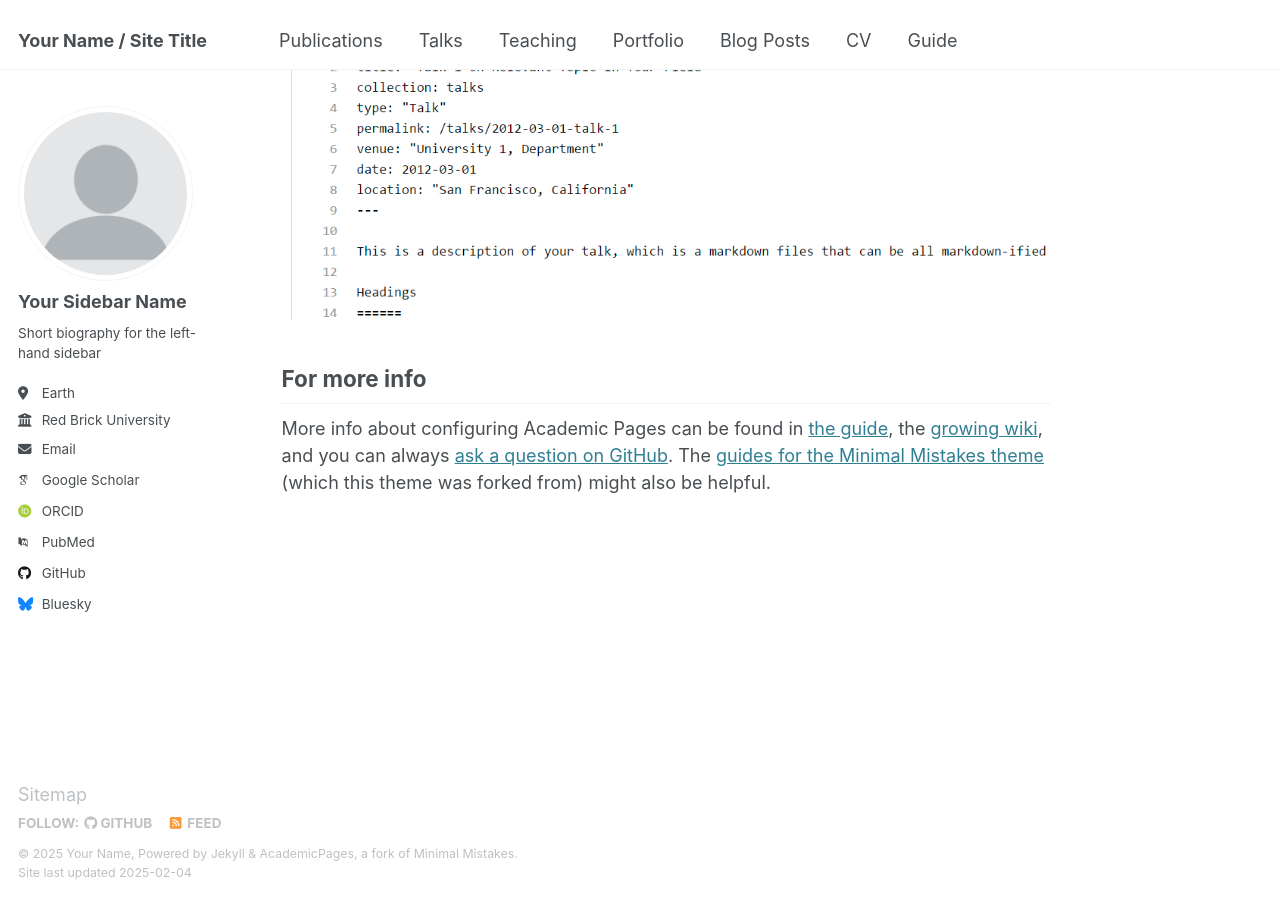
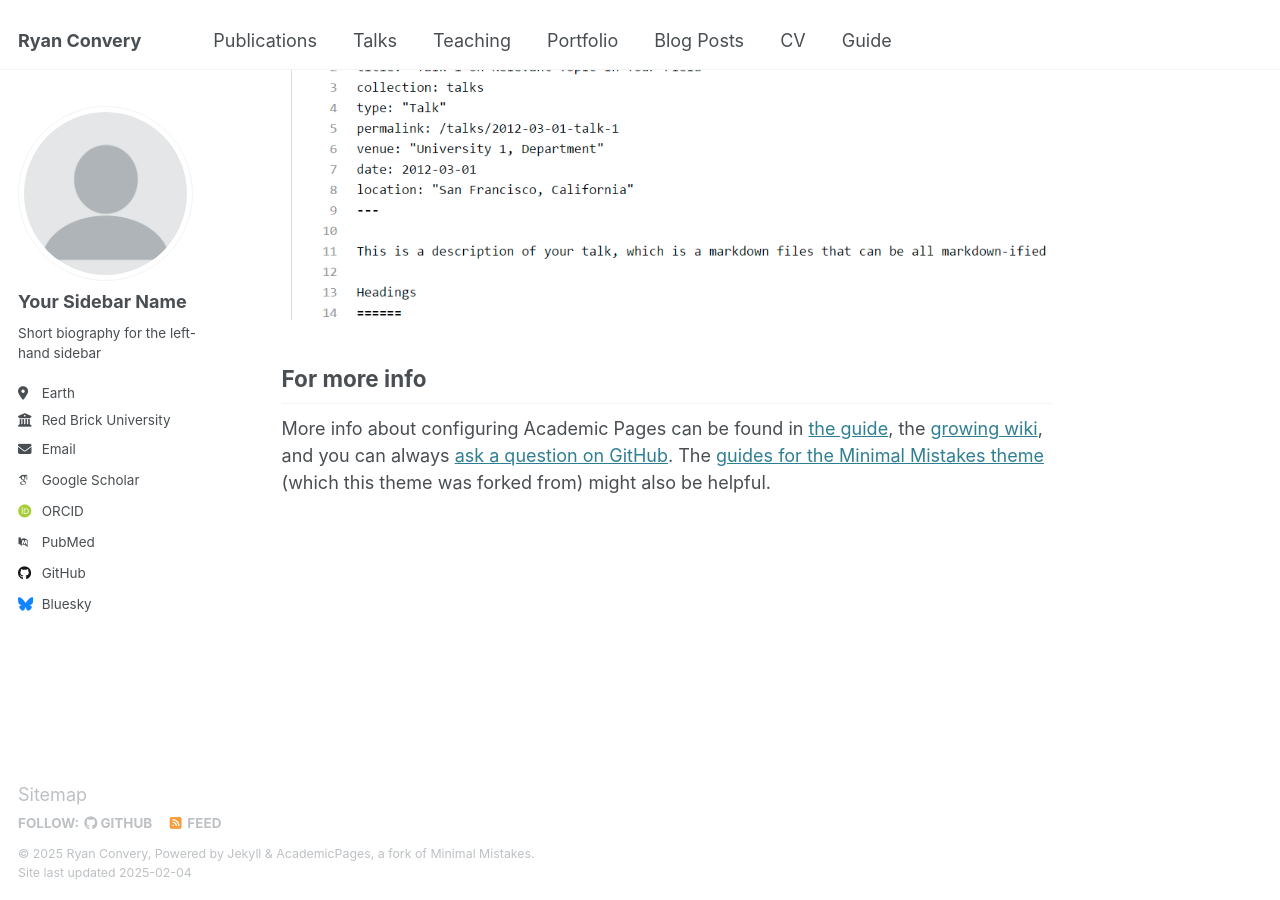
Before and after one commit to rconvery76/rconvery76.github.io, a Jekyll site: the page built from _pages/about.md, in a window 1280 px wide and 900 px high, scrolled down 2642 px. Built offline with Jekyll 4.4.1, drawn with Linux system fonts in a browser that asks for light colours; some web fonts are replaced.

Commit message:
added my name

```diff
--- a/_config.yml
+++ b/_config.yml
@@ -9,11 +9,11 @@
 # Basic Site Settings
 locale                   : "en-US"
 site_theme               : "default"
-title                    : "Your Name / Site Title"
+title                    : "Ryan Convery"
 title_separator          : "-"
-name                     : &name "Your Name"
+name                     : &name "Ryan Convery"
 description              : &description "personal description"
-url                      : https://academicpages.github.io # the base hostname & protocol for your site e.g. "https://[your GitHub username].github.io"
+url                      : https://rconvery76.github.io # the base hostname & protocol for your site e.g. "https://[your GitHub username].github.io"
 baseurl                  : "" # the subpath of your site, e.g. "/blog"
 repository               : "academicpages/academicpages.github.io"
 
```
